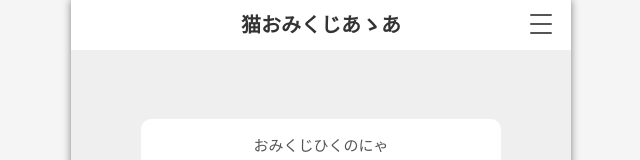
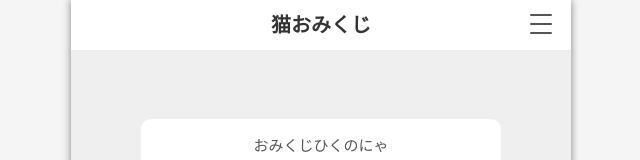
Before and after one commit to mei0210/cat_omikuji, a plain HTML site: page index.html in a window 1280 px wide. Shown: the top 160 px of the page, without its empty margins (319-959 px from the left). Drawn offline with nearby package versions, Linux system fonts and the light colour scheme.

Commit message:
test消去

```diff
--- a/index.html
+++ b/index.html
@@ -14,7 +14,7 @@
 <body>
   <div class="wrapper">
     <header class="header">
-      <h1 class="header_title">猫おみくじあゝあ</h1>
+      <h1 class="header_title">猫おみくじ</h1>
       <div class="header_hamb-btn" id="hamb-btn">
         <span class="header_hamb-btn_line"></span>
         <span class="header_hamb-btn_line"></span>
```
